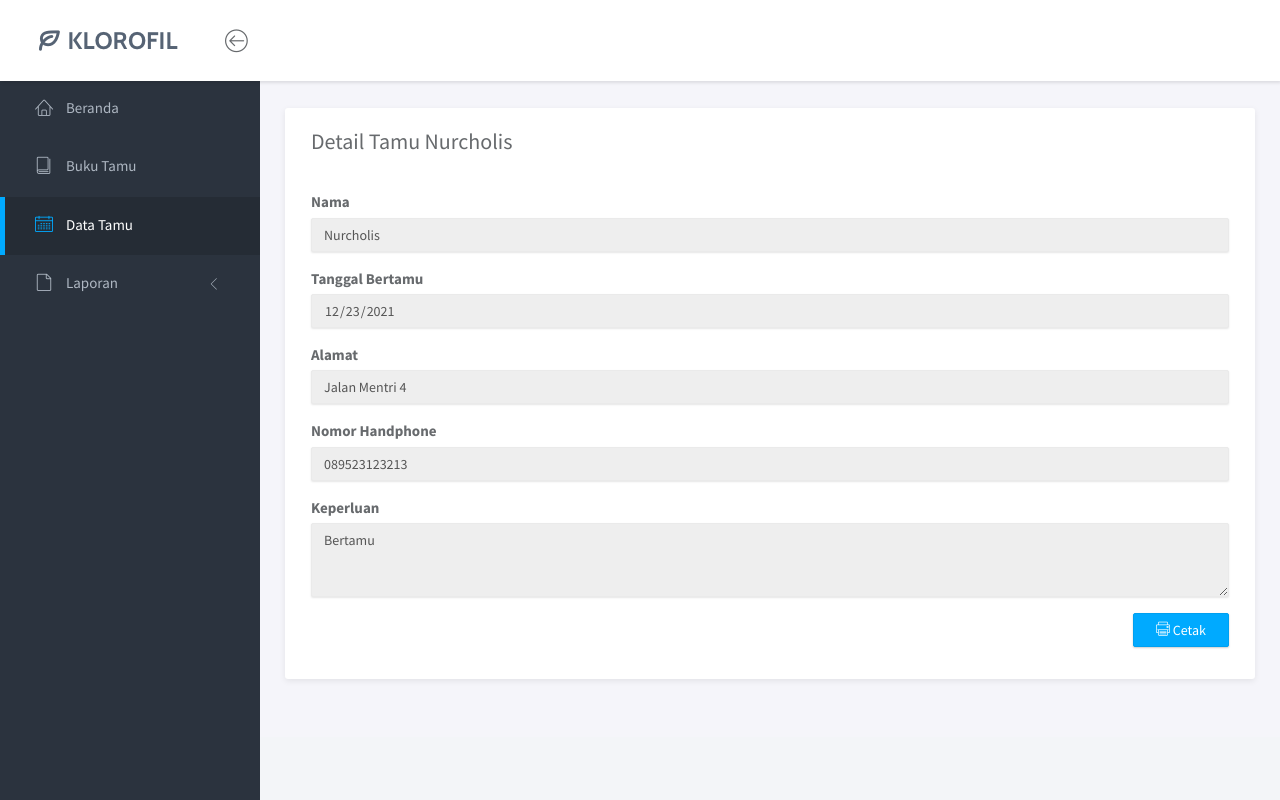
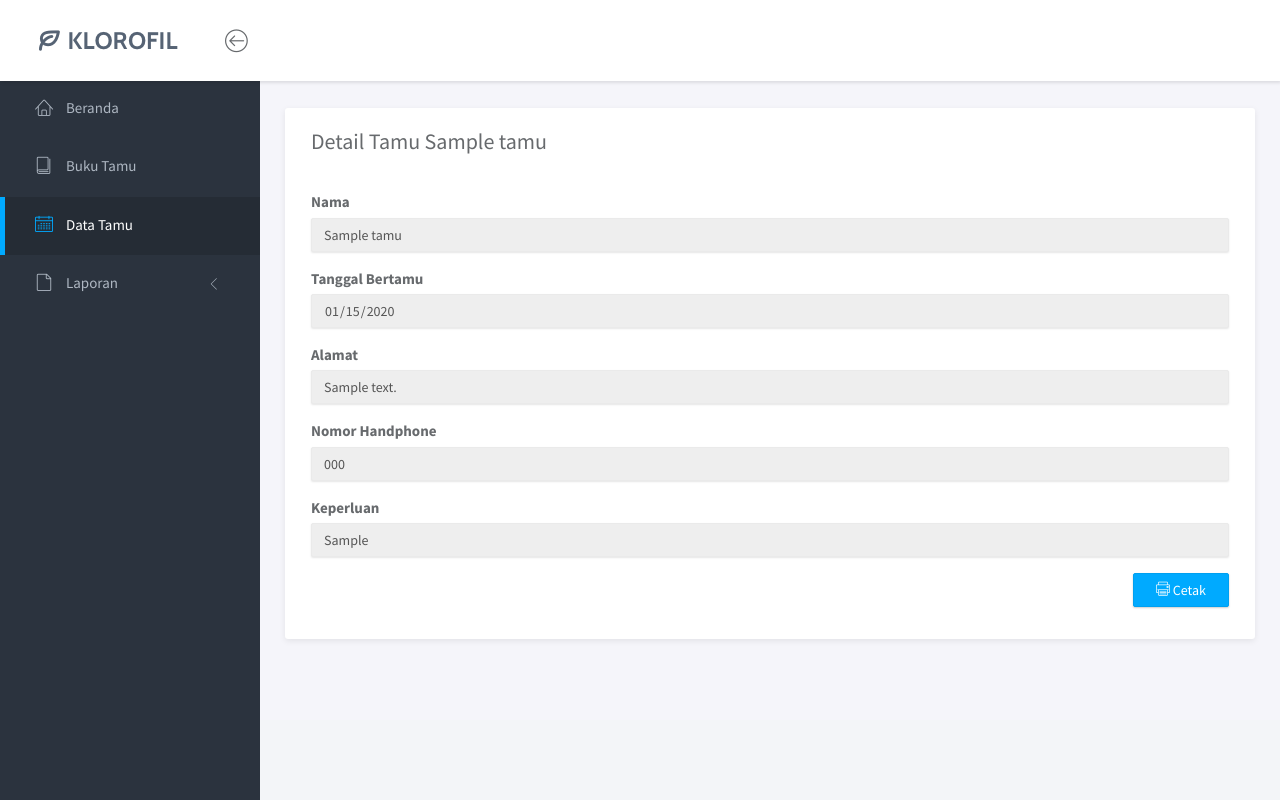
Before and after one commit to yafizh/Buku-Tamu, a PHP site: page /index.php?page=detail_tamu&id_tamu=1 in a window 1280 px wide. Run offline with PHP 8.4, Linux system fonts and the light colour scheme; tables that the repository leaves empty hold one stand-in row (values such as "Sample post").

Commit message:
makes halaman_detail_tamu.php works

```diff
--- a/halaman_detail_tamu.php
+++ b/halaman_detail_tamu.php
@@ -1,3 +1,16 @@
+<?php
+
+if (isset($_GET['id_tamu'])) {
+    require_once "koneksi.php";
+
+    $sql = "SELECT * FROM tabel_buku_tamu WHERE id_tamu=" . $_GET['id_tamu'];
+    $result = $mysqli->query($sql);
+    $row = $result->fetch_assoc();
+} else
+    echo "<script>" .
+        "window.location.href='index.php?page=data_tamu';" .
+        "</script>";
+?>
 <!-- MAIN -->
 <div class="main">
     <!-- MAIN CONTENT -->
@@ -6,43 +19,43 @@
             <!-- OVERVIEW -->
             <div class="panel panel-headline">
                 <div class="panel-heading">
-                    <h3 class="panel-title">Detail Tamu Nurcholis</h3>
+                    <h3 class="panel-title">Detail Tamu <?= $row['nama']; ?></h3>
                     <!-- <p class="panel-subtitle">Periode: 1 Januar 14, 2016 - Oct 21, 2016</p> -->
                 </div>
                 <div class="panel-body">
                     <div class="row" style="margin-bottom: 16px;">
                         <div class="col-md-12">
                             <label class="form-label">Nama</label>
-                            <input type="text" class="form-control" readonly value="Nurcholis">
+                            <input type="text" class="form-control" readonly value="<?= $row['nama']; ?>">
                         </div>
                     </div>
                     <div class="row" style="margin-bottom: 16px;">
                         <div class="col-md-12">
                             <label class="form-label">Tanggal Bertamu</label>
-                            <input type="date" class="form-control" readonly value="<?= Date("Y-m-d"); ?>">
+                            <input type="date" class="form-control" readonly value="<?= $row['tanggal']; ?>">
                         </div>
                     </div>
                     <div class="row" style="margin-bottom: 16px;">
                         <div class="col-md-12">
                             <label class="form-label">Alamat</label>
-                            <input type="text" class="form-control" readonly value="Jalan Mentri 4">
+                            <input type="text" class="form-control" readonly value="<?= $row['alamat']; ?>">
                         </div>
                     </div>
                     <div class="row" style="margin-bottom: 16px;">
                         <div class="col-md-12">
                             <label class="form-label">Nomor Handphone</label>
-                            <input type="number" class="form-control" readonly value="089523123213">
+                            <input type="number" class="form-control" readonly value="<?= $row['nomor_handphone']; ?>">
                         </div>
                     </div>
                     <div class="row" style="margin-bottom: 16px;">
                         <div class="col-md-12">
                             <label class="form-label">Keperluan</label>
-                            <textarea class="form-control" readonly rows="3">Bertamu</textarea>
+                            <input type="text" class="form-control" readonly value="<?= $row['keperluan']; ?>">
                         </div>
                     </div>
                     <div class="row" style="margin-bottom: 16px;">
                         <div class="col-md-12" style="display: flex; justify-content: end;">
-                            <button type="button" class="btn btn-primary"><i class="lnr lnr-printer"></i> Cetak</button>
+                            <a type="button" class="btn btn-primary"><i class="lnr lnr-printer"></i> Cetak</a>
                         </div>
                     </div>
                     <!-- END TABLE HOVER -->
```
